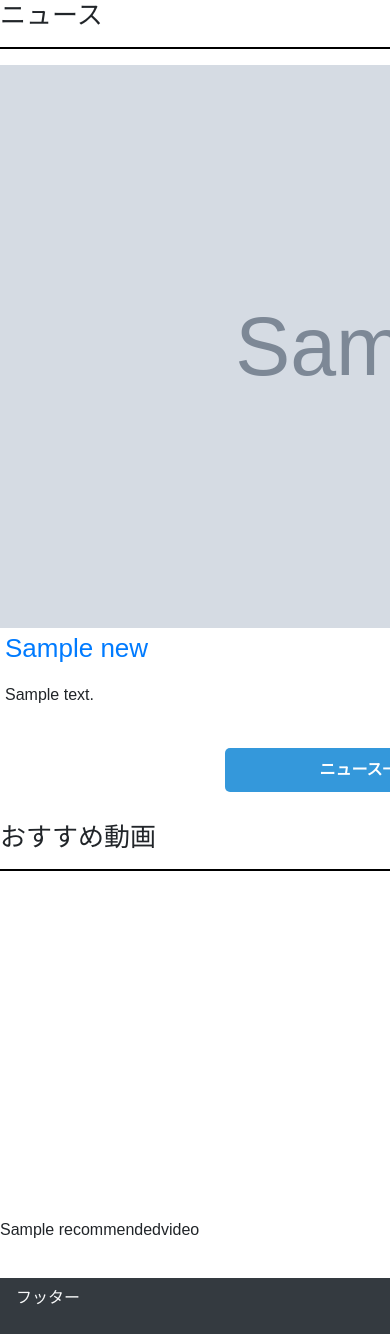
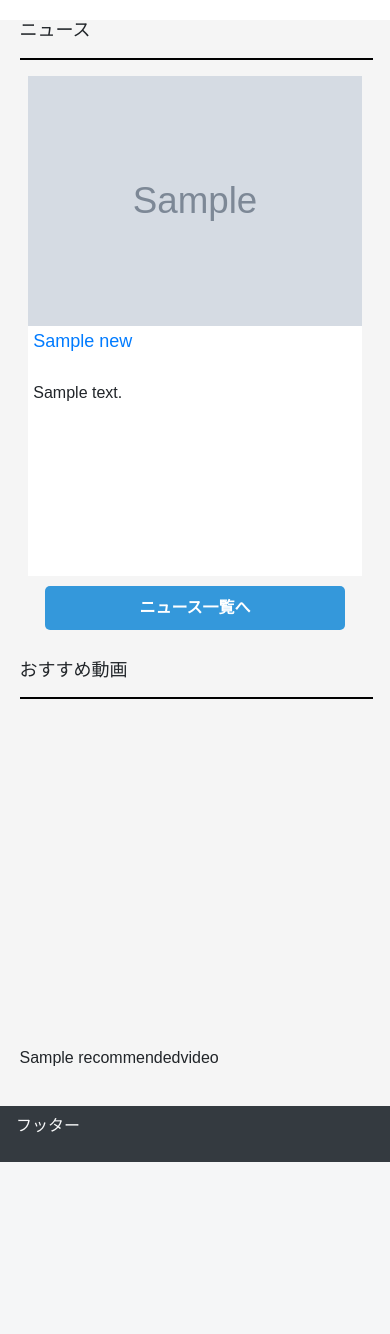
Before and after one commit to gustave-studio/science, a Django app: page / in a window 390 px wide; the page is wider, and only the part inside the window is pictured. Shown: the part 72-1406 px from the top of that part. After the commit the page ends 1234 px from the top of that part, so only its background shows below. Run offline with Django 4.2, Linux system fonts and the light colour scheme; tables that the repository leaves empty hold one stand-in row (values such as "Sample post"); grey boxes marked "Sample" are stand-in pictures; parts of the project's set-up code (start-up, migrations or seed data) failed here and were passed over; some libraries are stand-ins or nearby versions.

Commit message:
🎨トップページのデザイン修正

```diff
--- a/static/top.css
+++ b/static/top.css
@@ -15,6 +15,8 @@ header {
   width: 100%;
   display: flex;
   flex-direction: row;
+  margin-top: 20px;
+  background-color: #f5f5f5;
 }
 
 .left-side {
@@ -47,11 +49,11 @@ header {
 
 .first-news-box {
   width: 100%;
+  background-color: #fff;
 }
 
 .first-news-box .box-title h2 {
   font-size: 26px;
-  height: auto;
 }
 
 h2 {
@@ -117,9 +119,11 @@ hr {
 
 .news-item {
   width: 100%;
+  height: 130px;
   display: flex;
   margin-bottom: 20px;
   background-color: #fff;
+  overflow: hidden;
 }
 
 .text-container {
@@ -128,12 +132,13 @@ hr {
 }
 
 .image-container {
+  margin: auto;
   max-width: 30%;
   overflow: hidden;
 }
 
 .image-container img {
-  width: 150px;
+  width: 100px;
   height: auto;
   object-fit: cover;
 }
@@ -147,7 +152,7 @@ hr {
 
 @media (max-width: 750px) {
   body {
-    width: 750px;
+    width: 100%;
     margin: 0;
     padding: 0;
     font-family: Arial, sans-serif;
@@ -158,11 +163,44 @@ hr {
   }
 
   .container {
-    width: 750px;
+    width: 95%;
     flex-direction: column;
   }
 
+  h2 {
+    font-size: 18px;
+  }
+
+  .first-news-box .box-title h2 {
+    font-size: 18px;
+  }
+
+  .box-content {
+    width: 100%;
+    height: 200px;
+    padding: 5px;
+    font-size: 16px;
+    word-wrap: break-word;
+  }
+
+  .first-news-box {
+    width: 95%;
+    margin: 10px auto;
+    background-color: #fff;
+  }
+
+  .news-item {
+    width: 95%;
+    height: 150px;
+    display: flex;
+    margin: auto;
+    background-color: #fff;
+    margin-bottom: 10px;
+    overflow: hidden;
+  }
+
   .main {
-    width: 100%;
+    width: 90%;
+    margin: auto;
   }
 }
--- a/templates/top.html
+++ b/templates/top.html
@@ -29,7 +29,9 @@
                 </h2>
               </div>
               <div class="box-content">
-                <p>{{ news.content|safe|striptags|slice:":100" }}{% if news.content|length > 100 %} ...{% endif %}</p>
+                <div class="over-text">
+                  <p>{{ news.content|safe|striptags|slice:":300" }}{% if news.content|length > 300 %} ...{% endif %}</p>
+                </div>
               </div>
             </div>
           {% else %}
@@ -43,7 +45,9 @@
                     {{ news.title |slice:":20" }}{% if news.title|length > 20 %} ...{% endif %}
                   </a>
                 </h2>
-                <p>{{ news.content|safe|striptags|slice:":100" }}{% if news.content|length > 100 %} ...{% endif %}</p>
+                <div class="over-text">
+                  <p>{{ news.content|safe|striptags|slice:":300" }}{% if news.content|length > 300 %} ...{% endif %}</p>
+                </div>
               </div>
             </div>
           {% endif %}
```
